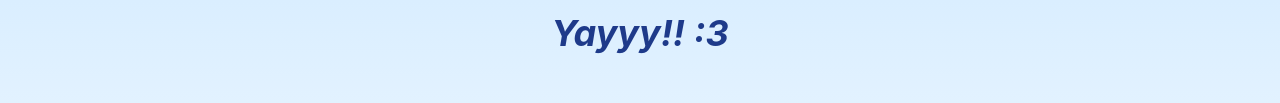
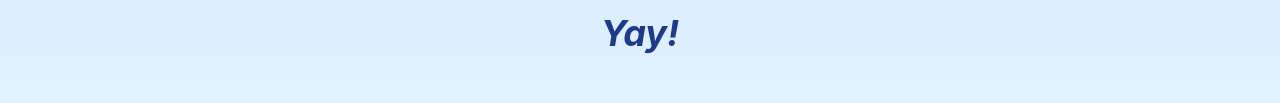
Before and after one commit to jackkli9/valentine, a plain HTML site: page index.html in a window 1280 px wide. Both pictures are taken after a click on the button "Yes". Shown: the part 517-620 px from the top of the page. Drawn offline with nearby package versions, Linux system fonts and the light colour scheme.

Commit message:
Update index.html

```diff
--- a/index.html
+++ b/index.html
@@ -87,7 +87,7 @@
 
         yesButton.addEventListener('click', () => {
             imageDisplay.src = './image7.gif';
-            valentineQuestion.textContent = "Yayyy!! :3";
+            valentineQuestion.textContent = "Yay!";
             responseButtons.style.display = 'none';
             confetti();
         });
```
